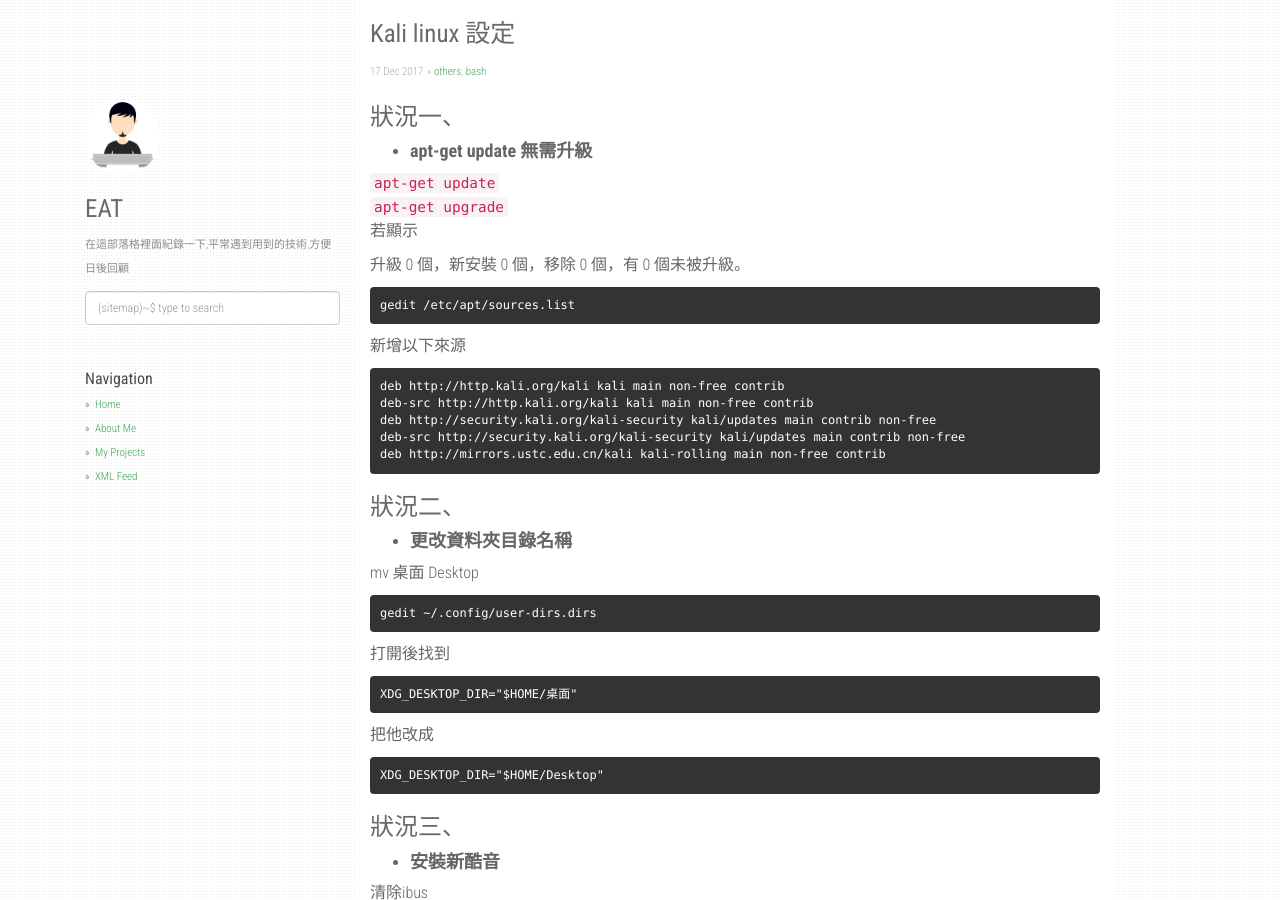
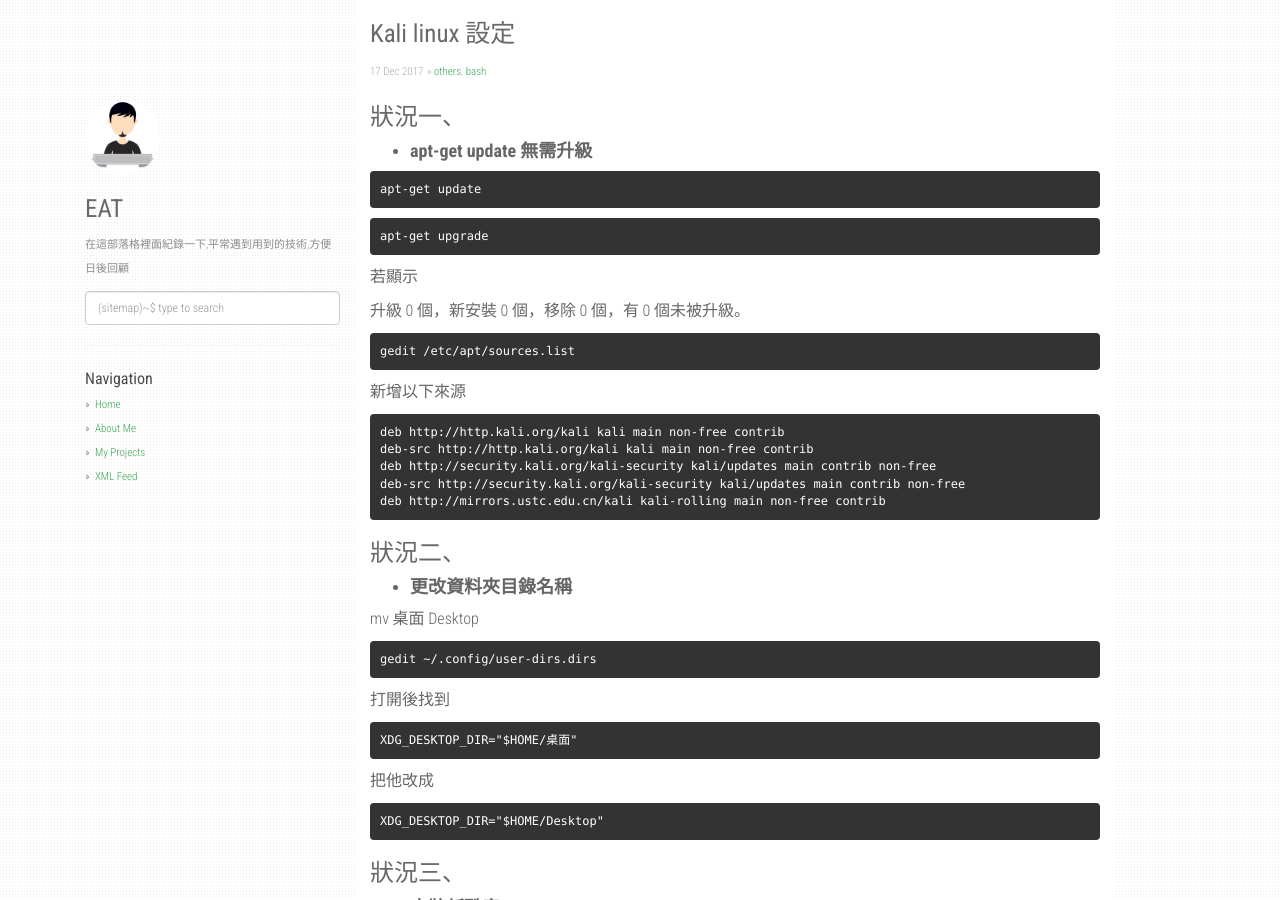
Before and after one commit to dyeat/dyeat.github.io, a Jekyll site: the page built from _posts/2017-12-17-Kali 設定.md, in a window 1280 px wide and 900 px high. Built offline with Jekyll 4.4.1, drawn with Linux system fonts in a browser that asks for light colours; nearby versions of some CDN libraries; comment, search, counter and statistics services are not loaded.

Commit message:
kali setting

````diff
--- a/_posts/2017-12-17-Kali 設定.md
+++ b/_posts/2017-12-17-Kali 設定.md
@@ -11,8 +11,8 @@
 
 - #### **apt-get update 無需升級**
 
-```apt-get update```
-```apt-get upgrade```
+<pre>apt-get update</pre>
+<pre>apt-get upgrade</pre>
 若顯示
 
 升級 0 個，新安裝 0 個，移除 0 個，有 0 個未被升級。
````
